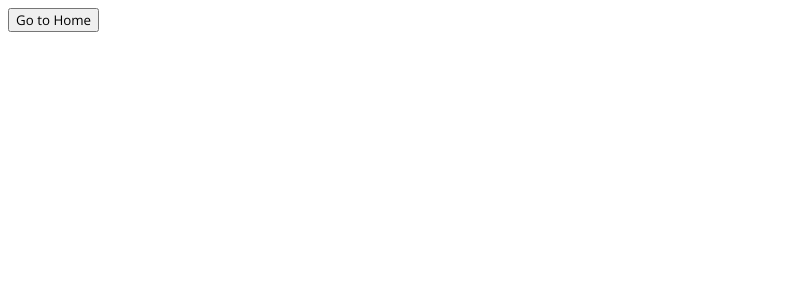
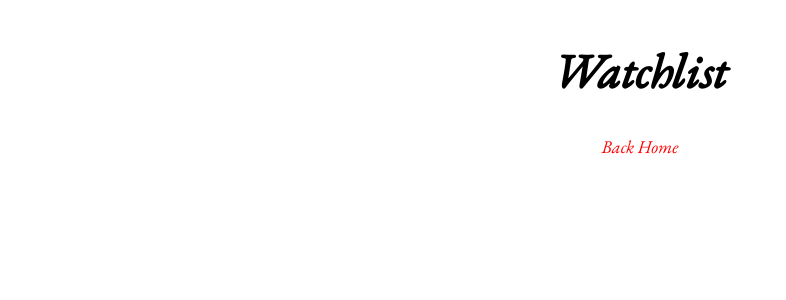
Before and after one commit to garretjustus/Watch-And-Learn, an Angular app: page /watchlist in a window 1280 px wide. Shown: the top 300 px of the page, without its empty margins (0-786 px from the left). Built offline with nearby package versions, Linux system fonts and the light colour scheme.

Commit message:
finished

```diff
--- a/src/app/home/home.component.css
+++ b/src/app/home/home.component.css
@@ -48,9 +48,7 @@
 
   .movie-section {
     flex: 2;
-    /* display: grid;
-  grid-gap: 50px;
-  grid-template-columns: auto auto auto; */
+
     display: flex;
     flex-flow: wrap;
     align-items: flex-end;
--- a/src/app/movie-list/movie-list.component.css
+++ b/src/app/movie-list/movie-list.component.css
@@ -19,9 +19,11 @@
   overflow: scroll;
 }
 
-.wl-button {
+.wl-button,
+.wl-button:active {
   background-color: transparent;
   border: none;
+  outline: none;
 }
 
 .fa-plus-square {
--- a/src/app/search-criteria/search-criteria.component.css
+++ b/src/app/search-criteria/search-criteria.component.css
@@ -89,6 +89,17 @@ hr {
   outline: none;
 }
 
+.description {
+  font-style: italic;
+  font-size: 18px;
+  font-weight: 400;
+  padding: 50px;
+  padding-top: 0;
+  padding-bottom: 30px;
+
+  text-align: center;
+}
+
 @media only screen and (min-width: 600px) {
   .body {
     height: 95vh;
@@ -99,8 +110,8 @@ hr {
     justify-content: center;
   }
 
-  hr {
-    display: none;
+  .title {
+    font-size: 90px;
   }
 
   .main {
@@ -127,4 +138,9 @@ hr {
     display: flex;
     flex-direction: row;
   }
+
+  .watchlist-btn {
+    position: fixed;
+    bottom: 5%;
+  }
 }
--- a/src/app/search-criteria/search-criteria.component.html
+++ b/src/app/search-criteria/search-criteria.component.html
@@ -1,5 +1,10 @@
 <body class="body">
   <h1 class="title title-font">Watch & Learn</h1>
+  <h2 class="description">
+    Bridge the gap between your out-of-date learning materials and how people
+    actually talk. Choose from our cutting-edge selection of newer features in
+    your target language or challenge yourself by watching a historical film.
+  </h2>
   <section class="main">
     <div class="form">
       <form
@@ -86,9 +91,9 @@
             />
           </form>
           <select name="keywordOption" id="keywordOption" ngModel>
-            <option *ngFor="let keyword of keywords" value="{{ keyword.id }}">{{
-              keyword.name
-            }}</option>
+            <option *ngFor="let keyword of keywords" value="{{ keyword.id }}">
+              {{ keyword.name }}
+            </option>
           </select>
         </section>
         <button class="title-font submit" type="submit">Submit</button>
--- a/src/app/watchlist-page/watchlist-page.component.css
+++ b/src/app/watchlist-page/watchlist-page.component.css
@@ -7,3 +7,66 @@
   margin: 5px 0;
   font-style: italic;
 }
+
+.watchlist-grid {
+  display: flex;
+  flex-direction: column;
+  align-items: center;
+  margin: 20px;
+  padding: 10px;
+  overflow-y: scroll;
+  overflow-x: hidden;
+}
+
+.watchlist-card {
+  display: flex;
+  flex-direction: column;
+  justify-content: center;
+  text-align: center;
+  width: 154px;
+  margin: 10px;
+}
+
+.below-image {
+  display: flex;
+  justify-content: space-around;
+}
+
+.title {
+  text-align: center;
+  font-size: 48px;
+}
+
+.delete-button,
+.delete-button:active {
+  background-color: transparent;
+  border: none;
+  outline: none;
+}
+
+.fa-minus-square {
+  font-size: 20px;
+}
+
+.back-home,
+.back-home:active {
+  background-color: transparent;
+  color: red;
+  font-size: 18px;
+  border: none;
+  outline: none;
+  margin: 0px;
+}
+
+.header {
+  display: flex;
+  justify-content: center;
+  flex-direction: column;
+  margin: 0px;
+}
+
+@media only screen and (min-width: 600px) {
+  .watchlist-grid {
+    flex-flow: wrap;
+  }
+}
--- a/src/app/watchlist-page/watchlist-page.component.html
+++ b/src/app/watchlist-page/watchlist-page.component.html
@@ -1,12 +1,21 @@
-<section>
-  <div *ngFor="let favorite of favorites; index as i">
+<div class="header">
+  <h1 class="title title-font">Watchlist</h1>
+  <button class="back-home title-font" (click)="toHome()">Back Home</button>
+</div>
+<section class="watchlist-grid">
+  <div class="watchlist-card" *ngFor="let favorite of favorites; index as i">
     <p class="movie-title">{{ favorite.title }}</p>
-    <img src="{{ baseUrl }}{{ favorite.poster_path }}" alt="{{ favorite.title }}" class="movie-image"
-      (click)="showDetails()" />
+    <img
+      src="{{ baseUrl }}{{ favorite.poster_path }}"
+      alt="{{ favorite.title }}"
+      class="movie-image"
+      (click)="showDetails()"
+    />
     <div class="below-image">
       <p class="movie-year">{{ favorite.release_date | date: "yyyy" }}</p>
-      <button (click)="deleteFav(i)">X</button>
+      <button class="delete-button" (click)="deleteFav(i)">
+        <i class="far fa-minus-square"></i>
+      </button>
     </div>
   </div>
-  <button (click)="toHome()">Go to Home</button>
 </section>
```
